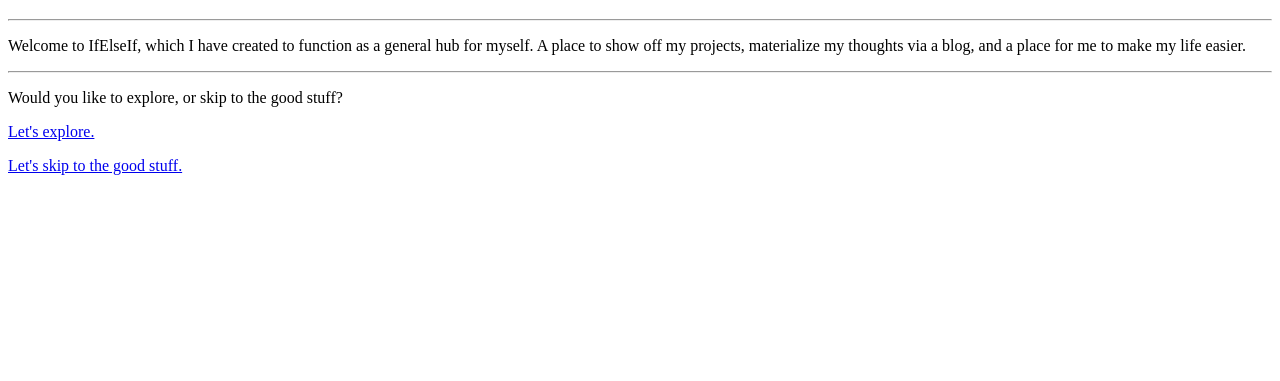
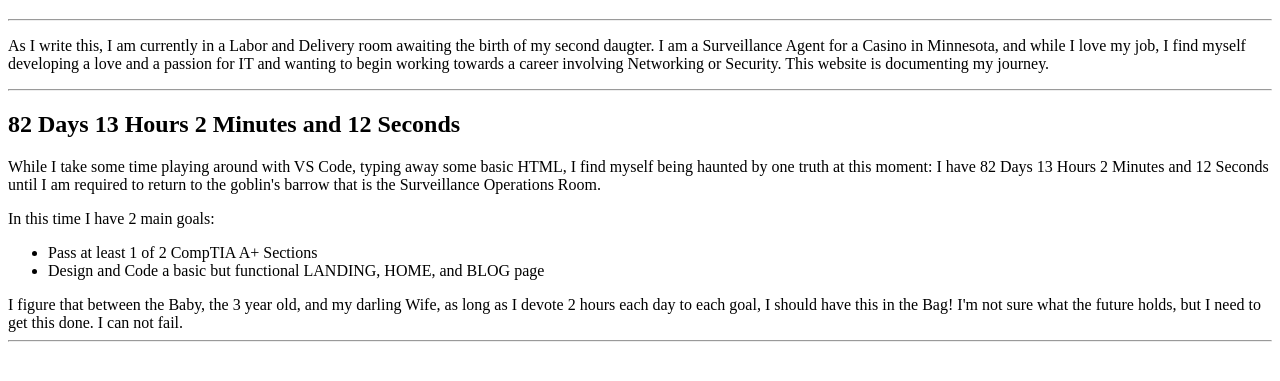
Before and after one commit to K-ra-ne/k-ra-ne.github.io, a plain HTML site: page index.html in a window 1280 px wide. Shown: the part 61-442 px from the top of the page. Drawn offline with Linux system fonts and the light colour scheme.

Commit message:
Update index.html

```diff
--- a/index.html
+++ b/index.html
@@ -3,24 +3,24 @@
 <head>
     <meta charset="UTF-8">
     <meta name="viewport" content="width=device-width, initial-scale=1.0">
-    <title>IfElseIf - Because I Wanted To</title>
+    <title>IfElseIf - Because I Can</title>
 </head>
 <body>
     <h1>IfElseIf</h1>
-    <hr>
-    <p>Welcome to IfElseIf, which I have created to function as a general hub for myself. A place to show off my projects, materialize my thoughts via a blog, and a place for me to make my life easier.
-    </p>
-</body>
-<hr>
-
-<body>
-    <p>Would you like to explore, or skip to the good stuff?</p>
-    <a href="home.html" target=_self title="I want to explore">
-        <p>Let's explore.</p>
-    </a>
-    <a href="projects.html" target=_self title="Let's see the Projects">
-        <p>Let's skip to the good stuff.</p>
-    </a>
+        <hr>
+            <p>As I write this, I am currently in a Labor and Delivery room awaiting the birth of my second daugter. I am a Surveillance Agent for a Casino in Minnesota, and while I love my job, I find myself developing a love and a passion for IT and wanting to begin working towards a career involving Networking or Security. This website is documenting my journey.</p>
+        <hr>
+    <h2>82 Days 13 Hours 2 Minutes and 12 Seconds</h2>
+        <p>While I take some time playing around with VS Code, typing away some basic HTML, I find myself being haunted by one truth at this moment: I have 82 Days 13 Hours 2 Minutes and 12 Seconds until I am required to return to the goblin's barrow that is the Surveillance Operations Room. </p>
+        <p>In this time I have 2 main goals:
+            <ul>
+                <li>Pass at least 1 of 2 CompTIA A+ Sections</li>
+                <li>Design and Code a basic but functional LANDING, HOME, and BLOG page</li>
+            </ul>
+        I figure that between the Baby, the 3 year old, and my darling Wife, as long as I devote 2 hours each day to each goal, I should have this in the Bag!
+        I'm not sure what the future holds, but I need to get this done. I can not fail.
+        <hr>
+        </p>
 
 </body>
 </html>
```
